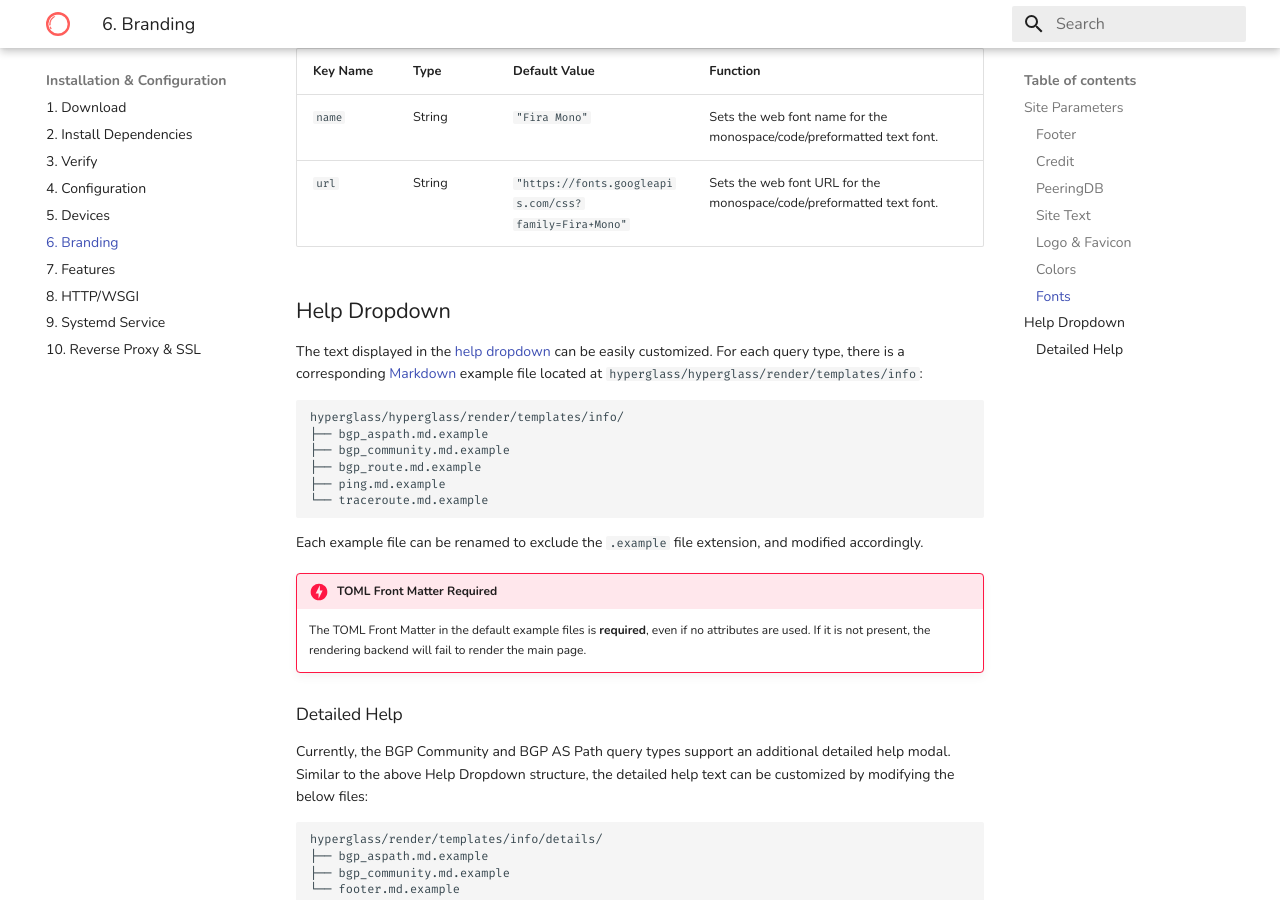
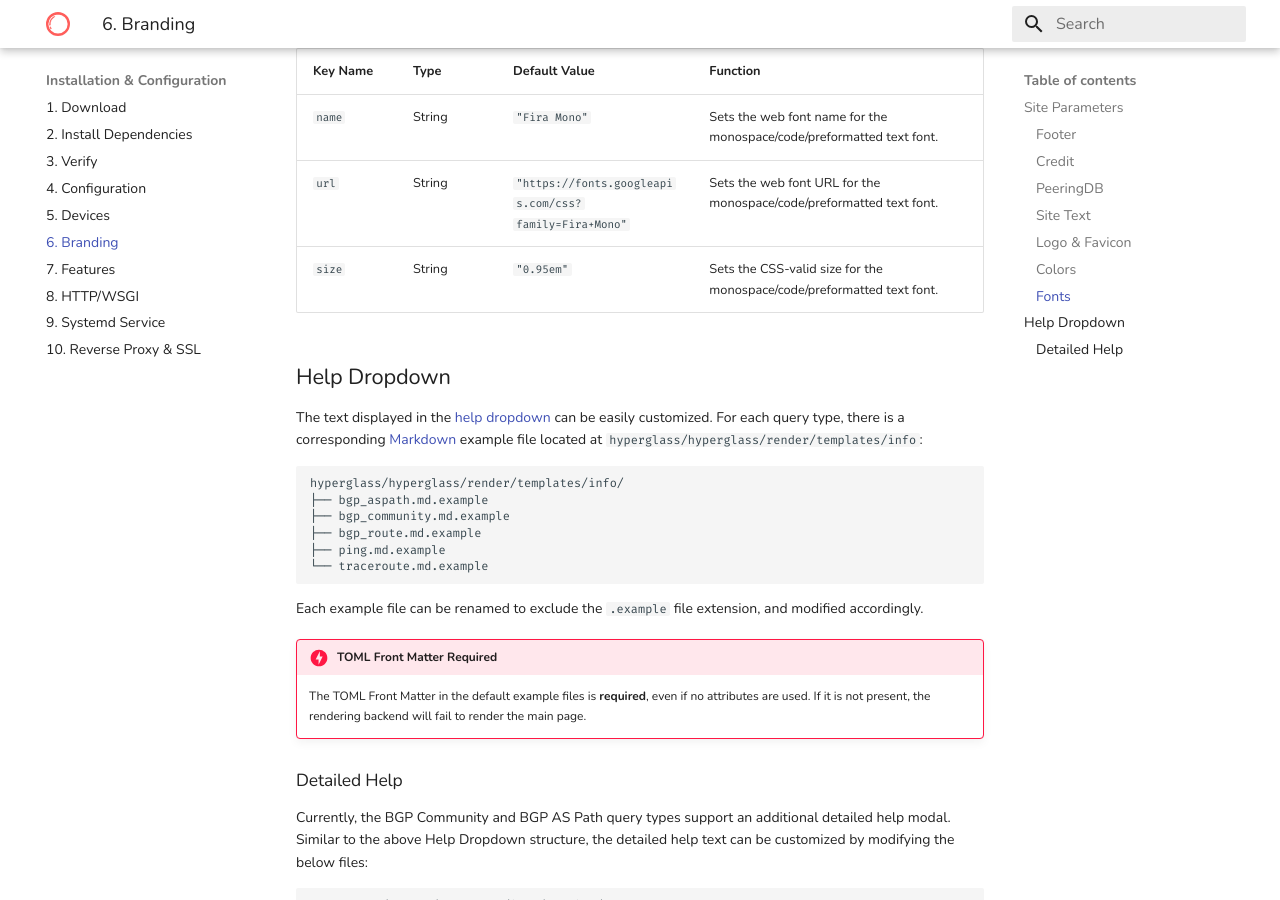
Before and after one commit to thatmattlove/hyperglass-docs, an MkDocs documentation site: the page built from docs/installation/branding.md, in a window 1280 px wide and 900 px high, scrolled down 4996 px. Built offline with MkDocs 1.6.1 and Material for MkDocs 9.7.7, drawn with Linux system fonts in a browser that asks for light colours.

Commit message:
add docs for new mono font size variable

```diff
--- a/docs/installation/branding.md
+++ b/docs/installation/branding.md
@@ -16,15 +16,15 @@ From `hyperglass/hyperglass/configuration/configuration.toml` `[branding]` table
 
 `[branding]`
 
-| Key Name    | Type   | Default Value | Function                                                       |
-| ----------- | ------ | ------------- | -------------------------------------------------------------- |
-| `site_name` | String | `"hyperglass"`  | HTML `<title>` element that is shown in a browser's title bar. |
+| Key Name    | Type   | Default Value  | Function                                                       |
+|-------------|--------|----------------|----------------------------------------------------------------|
+| `site_name` | String | `"hyperglass"` | HTML `<title>` element that is shown in a browser's title bar. |
 
 ### Footer
 `[branding.footer]`
 
 | Key Name | Type    | Default Value | Function                                   |
-| -------- | ------- | ------------- | ------------------------------------------ |
+|----------|---------|---------------|--------------------------------------------|
 | `enable` | Boolean | `true`        | Enables or disables entire footer element. |
 
 The footer text itself can be customized by adding a [Markdown](https://github.com/adam-p/markdown-here/wiki/Markdown-Cheatsheet) document to `hyperglass/hyperglass/render/templates/info/details/footer.md`. The example file, `footer.md.example`, can be copied to `footer.md` and modified. All Markdown files in this directory are excluded from change control and will not be overwritten when hyperglass is updated.
@@ -35,22 +35,22 @@ The footer text itself can be customized by adding a [Markdown](https://github.c
 ###  Credit
 `[branding.credit]`
 
-| Key Name | Type    | Default Value | Function                                   |
-| -------- | ------- | ------------- | ------------------------------------------ |
+| Key Name | Type    | Default Value | Function                                                                               |
+|----------|---------|---------------|----------------------------------------------------------------------------------------|
 | `enable` | Boolean | `true`        | Enables or disables text below the footer element, which links to the hyperglass repo. |
 
 ###  PeeringDB
 `[branding.peering_db]`
 
-| Key Name | Type    | Default Value | Function                                   |
-| -------- | ------- | ------------- | ------------------------------------------ |
+| Key Name | Type    | Default Value | Function                                                                                                                                                                                                         |
+|----------|---------|---------------|------------------------------------------------------------------------------------------------------------------------------------------------------------------------------------------------------------------|
 | `enable` | Boolean | `true`        | Enables or disables the PeeringDB link in the upper right corner. If `true`, the [primary_asn](../configuration/#general-parameters) will be automatically used to create the URL to your ASN's PeeringDB entry. |
 
 ### Site Text
 `[branding.text]`
 
 | Key Name     | Type   | Default Value        | Function                                     |
-| ------------ | ------ | -------------------- | -------------------------------------------- |
+|--------------|--------|----------------------|----------------------------------------------|
 | `title_mode` | String | `"logo_only"`        | Controls the title section on the main page. |
 | `title`      | String | `"hyperglass"`       |                                              |
 | `subtitle`   | String | `"AS" + primary_asn` |                                              |
@@ -63,7 +63,7 @@ The footer text itself can be customized by adding a [Markdown](https://github.c
 -   `"logo_title"` Displays Title, and logo defined in `logo_path`.
 
 | Key Name            | Type   | Default Value                         | Function                                                                             |
-| ------------------- | ------ | ------------------------------------- | ------------------------------------------------------------------------------------ |
+|---------------------|--------|---------------------------------------|--------------------------------------------------------------------------------------|
 | `query_type`        | String | `"Query Type"`                        | Placeholder text that appears in the Query Type dropdown.                            |
 | `results`           | String | `"Results"`                           | Title text used for the results message box which contains the results of the query. |
 | `location`          | String | `"Select Location..."`                | Placeholder text that appears in the Location dropdown.                              |
@@ -81,7 +81,7 @@ The footer text itself can be customized by adding a [Markdown](https://github.c
 The 404 error page will be displayed if a user attempts to visit any non-existent URI, e.g. `http://lg.domain.tld/this_isnt_real`
 
 | Key Name   | Type   | Default Value      |
-| ---------- | ------ | ------------------ |
+|------------|--------|--------------------|
 | `title`    | String | `"Error"`          |
 | `subtitle` | String | `"Page Not Found"` |
 
@@ -92,7 +92,7 @@ The 404 error page will be displayed if a user attempts to visit any non-existen
 The 500 error page will be displayed if there is a backend problem or if an exception is raised. If you get this page, you should probably enable debug mode to find out why.
 
 | Key Name   | Type   | Default Value            |
-| ---------- | ------ | ------------------------ |
+|------------|--------|--------------------------|
 | `title`    | String | `"Error"`                |
 | `subtitle` | String | `"Something Went Wrong"` |
 
@@ -100,7 +100,7 @@ The 500 error page will be displayed if there is a backend problem or if an exce
 `[branding.logo]`
 
 | Key Name   | Type   | Default Value                         | Function                                                                                                                                                                                                                                                                                                       |
-| ---------- | ------ | ------------------------------------- | -------------------------------------------------------------------------------------------------------------------------------------------------------------------------------------------------------------------------------------------------------------------------------------------------------------- |
+|------------|--------|---------------------------------------|----------------------------------------------------------------------------------------------------------------------------------------------------------------------------------------------------------------------------------------------------------------------------------------------------------------|
 | `path`     | String | `"static/images/hyperglass-dark.png"` | Sets the path to the logo file. This file can be any browser-compatible format, such as JPEG, PNG, or SVG.                                                                                                                                                                                                     |
 | `width`    | String | `"384"`                               | Sets the width of the logo defined in the `logo_path` parameter. This is helpful if your logo is a dimension that doesn't quite work with the default width.                                                                                                                                                   |
 | `favicons` | String | `"static/images/favicon/"`            | Sets the path to the favicons directory (must have a trailing `/`). For full browser and platform comatability, it is recommended to use [RealFaviconGenerator](https://realfavicongenerator.net/) and place all the generated files in `static/custom/images/favicon/` (and update the `favicons` parameter). |
@@ -109,7 +109,7 @@ The 500 error page will be displayed if there is a backend problem or if an exce
 `[branding.color]`
 
 | Key Name        | Type   | Default Value                                                     | Function                                                                      |
-| --------------- | ------ | ----------------------------------------------------------------- | ----------------------------------------------------------------------------- |
+|-----------------|--------|-------------------------------------------------------------------|-------------------------------------------------------------------------------|
 | `background`    | String | <span class="bd-color" style="background-color: #fbfffe;"></span> | Sets the background color of the main page.                                   |
 | `button_submit` | String | <span class="bd-color" style="background-color: #40798c;"></span> | Sets color of the submit button.                                              |
 | `danger`        | String | <span class="bd-color" style="background-color: #ff3860;"></span> | Sets color of the Bulma "danger" class, which is used for user-facing errors. |
@@ -123,7 +123,7 @@ The 500 error page will be displayed if there is a backend problem or if an exce
 Tags are used to show attributes for the active query being run.
 
 | Key Name         | Type   | Default Value                                                     | Function                                |
-| ---------------- | ------ | ----------------------------------------------------------------- | --------------------------------------- |
+|------------------|--------|-------------------------------------------------------------------|-----------------------------------------|
 | `type_title`     | String | <span class="bd-color" style="background-color: #330036;"></span> | Sets title color of the query type tag. |
 | `type`           | String | <span class="bd-color" style="background-color: #ff5e5b;"></span> | Sets value color of the query type tag. |
 | `location_title` | String | <span class="bd-color" style="background-color: #330036;"></span> | Sets title color of the location tag.   |
@@ -141,7 +141,7 @@ The values are passed as a Jinja2 variable to generate `hyperglass/hyperglass/st
 `[branding.font.primary]`
 
 | Key Name | Type   | Default Value                                                  | Function                                     |
-| -------- | ------ | -------------------------------------------------------------- | -------------------------------------------- |
+|----------|--------|----------------------------------------------------------------|----------------------------------------------|
 | `name`   | String | `"Nunito"`                                                     | Sets the web font name for the primary font. |
 | `url`    | String | `"https://fonts.googleapis.com/css?family=Nunito:400,600,700"` | Sets the web font URL for the primary font.  |
 
@@ -149,10 +149,11 @@ The values are passed as a Jinja2 variable to generate `hyperglass/hyperglass/st
 #### Monospace Font
 `[branding.font.mono]`
 
-| Key Name | Type   | Default Value                                         | Function                                                              |
-| -------- | ------ | ----------------------------------------------------- | --------------------------------------------------------------------- |
-| `name`   | String | `"Fira Mono"`                                         | Sets the web font name for the monospace/code/preformatted text font. |
-| `url`    | String | `"https://fonts.googleapis.com/css?family=Fira+Mono"` | Sets the web font URL for the monospace/code/preformatted text font.  |
+| Key Name | Type   | Default Value                                         | Function                                                               |
+|----------|--------|-------------------------------------------------------|------------------------------------------------------------------------|
+| `name`   | String | `"Fira Mono"`                                         | Sets the web font name for the monospace/code/preformatted text font.  |
+| `url`    | String | `"https://fonts.googleapis.com/css?family=Fira+Mono"` | Sets the web font URL for the monospace/code/preformatted text font.   |
+| `size`   | String | `"0.95em"`                                            | Sets the CSS-valid size for the monospace/code/preformatted text font. |
 
 ## Help Dropdown
 
```
